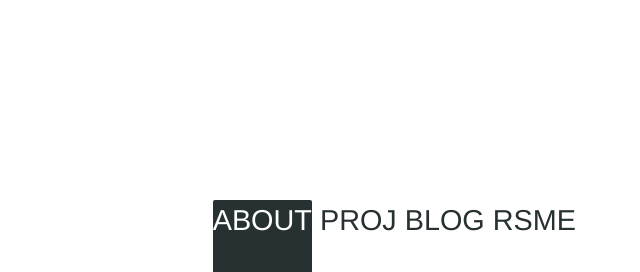
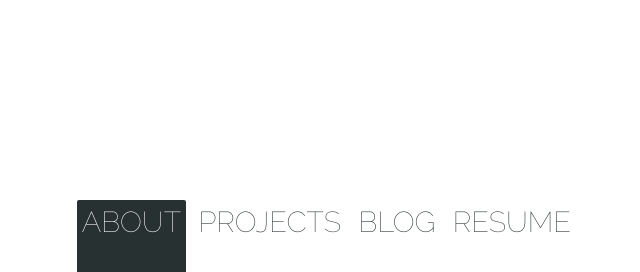
Before and after one commit to kylemboos/kyleboos, a Django app: page / in a window 1280 px wide. Shown: the part 528-800 px from the top of the page, without its empty margins (640-1280 px from the left). Run offline with Django 3.2, Linux system fonts and the light colour scheme; some web fonts are replaced.

Commit message:
added fonts and tabs look niceeee

```diff
--- a/mysite/content/templates/base.html
+++ b/mysite/content/templates/base.html
@@ -35,9 +35,9 @@
 		<div id ="footer-tab-container">
 			<ul id="tab-container">
 				<li class="current-menu-item"><a>About</a></li>
-				<li class = "menu-item"><a>Proj</a></li>
+				<li class = "menu-item"><a>Projects</a></li>
 				<li class = "menu-item"><a>Blog</a></li>
-				<li class = "menu-item"><a>Rsme</a></li>
+				<li class = "menu-item"><a>Resume</a></li>
 			</ul>
 		</div>
 
--- a/mysite/static/css/kyleboos.css
+++ b/mysite/static/css/kyleboos.css
@@ -67,10 +67,11 @@ a{
 }
 
 li{
+	font: inherit;
 	background: rgba(255, 255, 255, 0.7);
 	display: inline-block;
 	height: 100%;
-	padding-top: 3px;
+	padding: 5px;
 	transition: background 0.5s ease-in;
 	border-radius: 2px 2px 0 0;
 }
@@ -82,6 +83,7 @@ li{
 
 
 #tab-container{
+	font-family: 'Raleway', Helvetica, Arial, sans-serif;
 	bottom: -10px;
 	right: 5%;
 	height: 90%;
```
